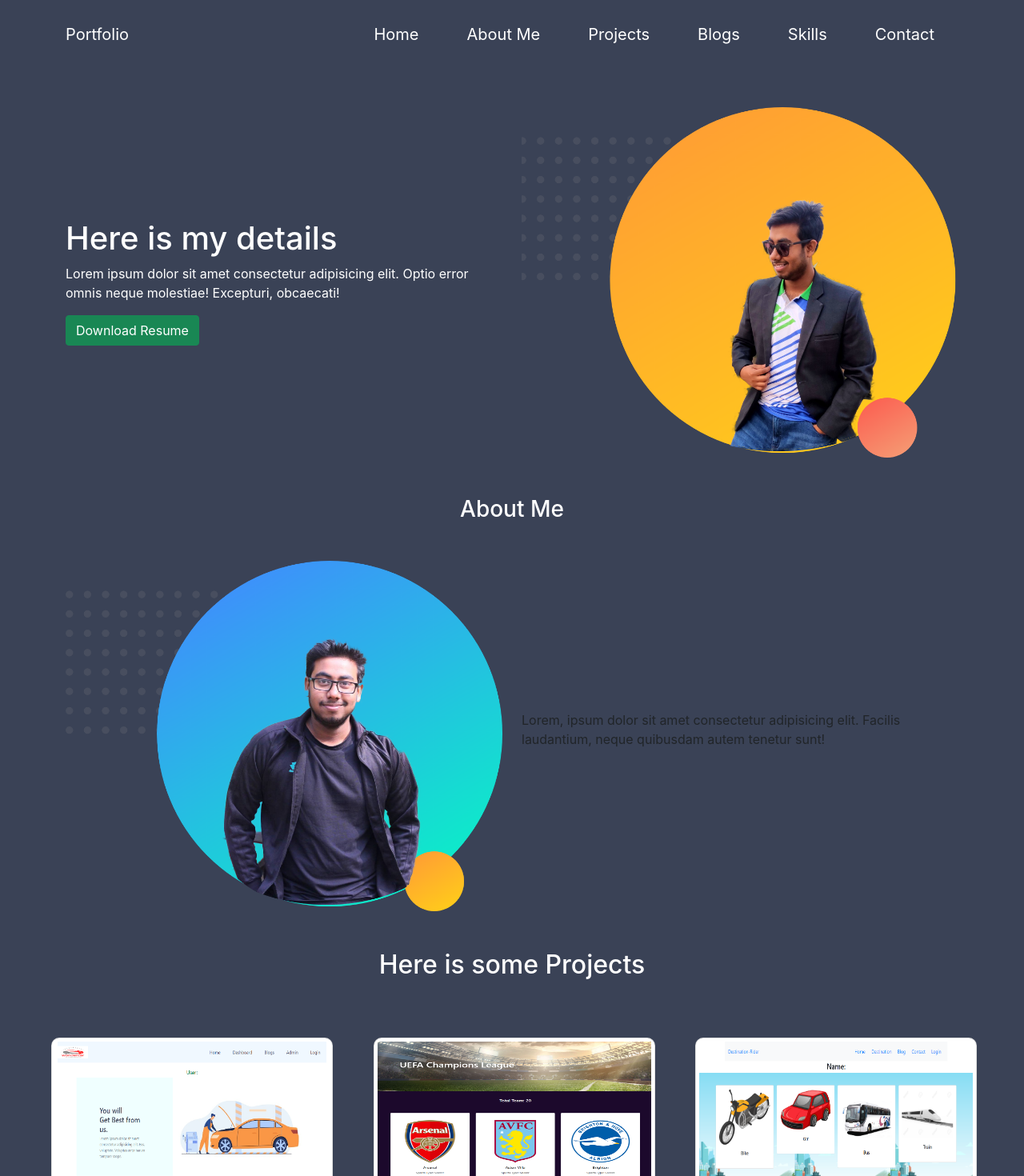
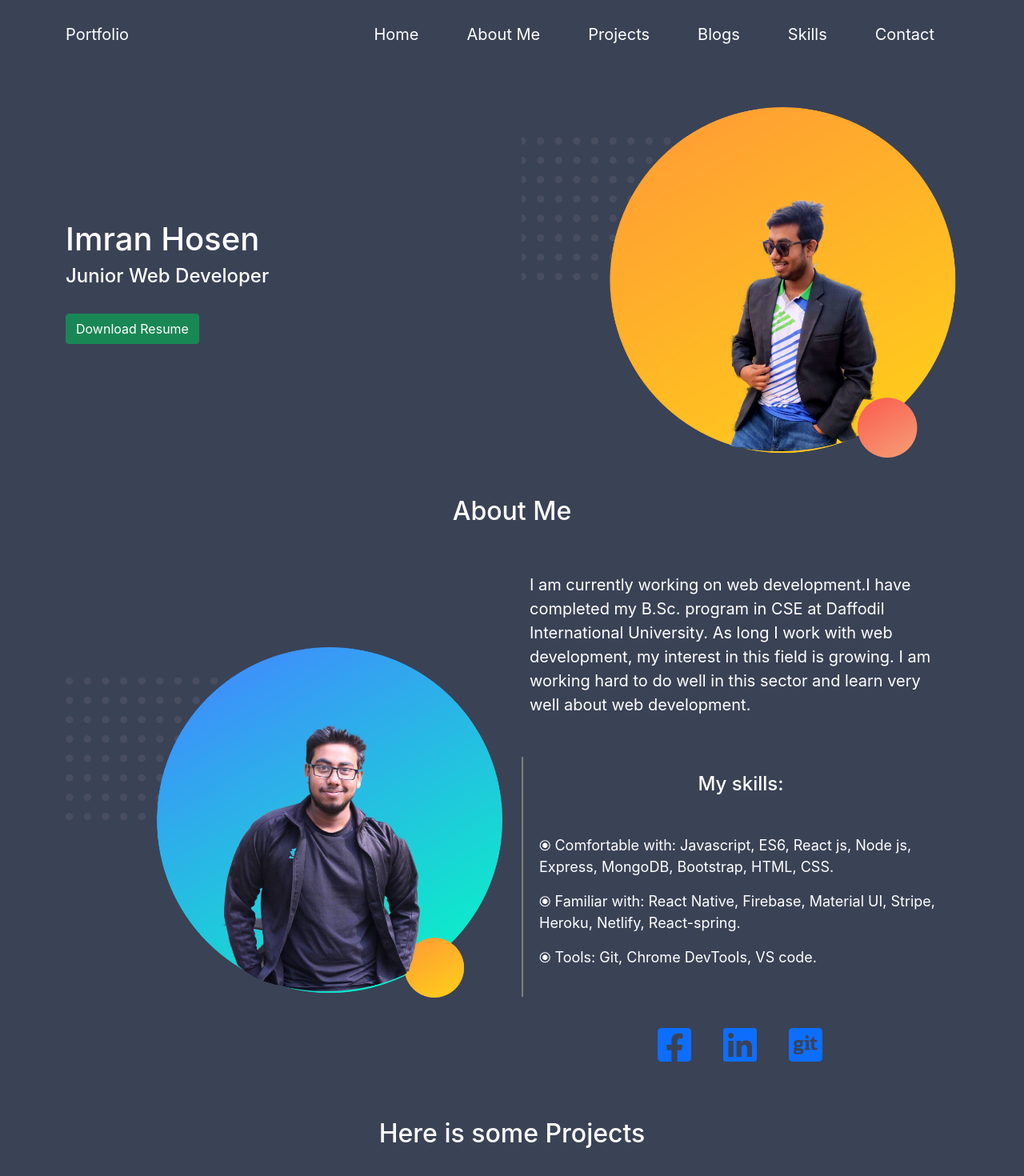
Before and after one commit to imranpranto04/my-portfolio, a React (Create React App) app: page / in a window 1280 px wide. Shown: the top 1470 px of the page at 80% size. Built offline with nearby package versions, Linux system fonts and the light colour scheme.

Commit message:
add some about details and some design

```diff
--- /dev/null
+++ b/src/components/Home/About/About.css
@@ -0,0 +1,23 @@
+.details{
+    font-size:20px;
+    padding: 10px
+}
+
+.details:hover{
+    color: tomato;
+}
+
+.skillBox{
+    border-left: 2px solid gray;
+    padding: 20px;
+    font-size: 18px;
+}
+
+.skillBox:hover{
+    background-color: tomato;
+    border-radius: 20px;
+}
+
+.myIcon a{
+    margin: 20px;
+}
--- a/src/components/Home/About/About.js
+++ b/src/components/Home/About/About.js
@@ -1,18 +1,44 @@
 import React from 'react';
+import './About.css';
 import pranto2 from '../../../images/pranto2.png';
+import { FontAwesomeIcon } from '@fortawesome/react-fontawesome';
+import { faFacebookSquare, faLinkedin, faGitSquare } from '@fortawesome/free-brands-svg-icons';
 
 const About = () => {
     return (
         <section id="about" className="container mt-5">
-            <h3 className="text-center text-white">About Me</h3>
+            <h2 className="text-center text-white">About Me</h2>
 
             <div className="row d-flex align-items-center my-5">
                 <div className="col-md-6">
-                    <img className="img-fluid" src={pranto2} alt=""/>
+                    <img className="img-fluid" src={pranto2} alt="" />
                 </div>
 
-                <div className="col-md-6">
-                    <p>Lorem, ipsum dolor sit amet consectetur adipisicing elit. Facilis laudantium, neque quibusdam autem tenetur sunt!</p>
+                <div className="col-md-6 text-white">
+                    <div className="details">
+                        <p>I am currently working on web development.I have completed my B.Sc. program in CSE at Daffodil International University. As long I work with web development, my interest in this field is growing. I am working hard to do well in this sector and learn very well about web development.</p>
+                    </div>
+
+                    <div className="skillBox mt-4">
+                        <h4 className="text-center mb-5">My skills:</h4>
+                        <p>
+                            ⦿ Comfortable with: Javascript, ES6, React js, Node js, Express, MongoDB,
+                            Bootstrap, HTML, CSS.
+                        </p>
+                        <p>
+                            ⦿ Familiar with: React Native, Firebase, Material UI, Stripe, Heroku, Netlify, React-spring.
+                        </p>
+                        <p>⦿ Tools: Git, Chrome DevTools, VS code.</p>
+                    </div>
+
+                    <div className="myIcon d-flex justify-content-center mt-3">
+
+                        <a target="blank" href="https://www.facebook.com/cricketer.pranto/"><FontAwesomeIcon icon={faFacebookSquare} size="3x" /></a>
+
+                        <a target="blank" href="https://www.linkedin.com/in/imran-hosen/"><FontAwesomeIcon icon={faLinkedin} size="3x" /></a>
+
+                        <a target="blank " href="https://github.com/imranpranto04"><FontAwesomeIcon className="icon" size="3x" icon={faGitSquare} /></a>
+                    </div>
                 </div>
             </div>
         </section>
--- a/src/components/Home/Blogs/Blog/Blog.js
+++ b/src/components/Home/Blogs/Blog/Blog.js
@@ -7,7 +7,7 @@ const Blog = () => {
             <div className="text-center text-white">
                 <h2 >Blogs</h2>
             </div>
-            <div className="mt-4 text-center text-white">
+            <div className="mt-4 text-center text-danger">
                 <p>The Blog will be published very soon.</p>
             </div>
         </section>
--- a/src/components/Home/Footer/Footer.css
+++ b/src/components/Home/Footer/Footer.css
@@ -1,3 +1,7 @@
 .icon a{
     margin: 10px;
 }
+
+.footer{
+    background-color:#004d26;
+}
--- a/src/components/Home/Footer/Footer.js
+++ b/src/components/Home/Footer/Footer.js
@@ -1,16 +1,19 @@
 import React from 'react';
 import { FontAwesomeIcon } from '@fortawesome/react-fontawesome';
-import { faLinkedin, faGitSquare } from '@fortawesome/free-brands-svg-icons';
+import { faFacebookSquare, faLinkedin, faGitSquare } from '@fortawesome/free-brands-svg-icons';
 import './Footer.css';
 
 
 const Footer = () => {
     return (
-        <section className="my-5">
+        <section className="mt-5 footer">
             <div className="icon d-flex justify-content-center">
-                    <a target="blank" href="https://www.google.com/"><FontAwesomeIcon icon={faLinkedin} size="3x" /></a>
 
-                    <a target="blank " href="https://www.google.com/"><FontAwesomeIcon className="icon" size="3x" icon={faGitSquare} /></a>
+                <a target="blank" href="https://www.facebook.com/cricketer.pranto/"><FontAwesomeIcon icon={faFacebookSquare} size="2x" /></a>
+
+                <a target="blank" href="https://www.linkedin.com/in/imran-hosen/"><FontAwesomeIcon icon={faLinkedin} size="2x" /></a>
+
+                <a target="blank " href="https://github.com/imranpranto04"><FontAwesomeIcon className="icon" size="2x" icon={faGitSquare} /></a>
 
             </div>
             <div className="text-center text-white">
--- a/src/components/Home/Header/Header.js
+++ b/src/components/Home/Header/Header.js
@@ -7,10 +7,10 @@ const Header = () => {
             <div className="row d-flex align-items-center text-white">
 
                 <div className="col-md-6">
-                    <h1>Here is my details</h1>
-                    <p>Lorem ipsum dolor sit amet consectetur adipisicing elit. Optio error omnis neque molestiae! Excepturi, obcaecati!</p>
+                    <h1>Imran Hosen</h1>
+                    <h4>Junior Web Developer</h4>
 
-                    <button className="btn btn-success"><a className="text-white text-decoration-none" target="_blank" href="https://drive.google.com/uc?export=download&id=1GIFfH2Zxoqr4btaShfJtOf3X4Jt_e5io">Download Resume</a></button>
+                    <button className="btn btn-success mt-4"><a className="text-white text-decoration-none" target="_blank" href="https://drive.google.com/uc?export=download&id=1GIFfH2Zxoqr4btaShfJtOf3X4Jt_e5io">Download Resume</a></button>
 
                 </div>
 
--- a/src/components/Home/ShowProject/ShowProject.js
+++ b/src/components/Home/ShowProject/ShowProject.js
@@ -1,4 +1,5 @@
 import React from 'react';
+import './ShowProject.css';
 
 const ShowProject = ({ project }) => {
     return (
--- a/src/components/Home/Skills/Skills.css
+++ b/src/components/Home/Skills/Skills.css
@@ -23,3 +23,9 @@
 .card-body h4 {
     color: #545b62
 }
+
+@media screen and (max-width: 600px) {
+    .card {
+      width: 100%;
+    }
+  }
```
Also changed, not shown: src/components/Home/ShowProject/ShowProject.css (added). Lines whose indentation alone changed are shown as unchanged.
